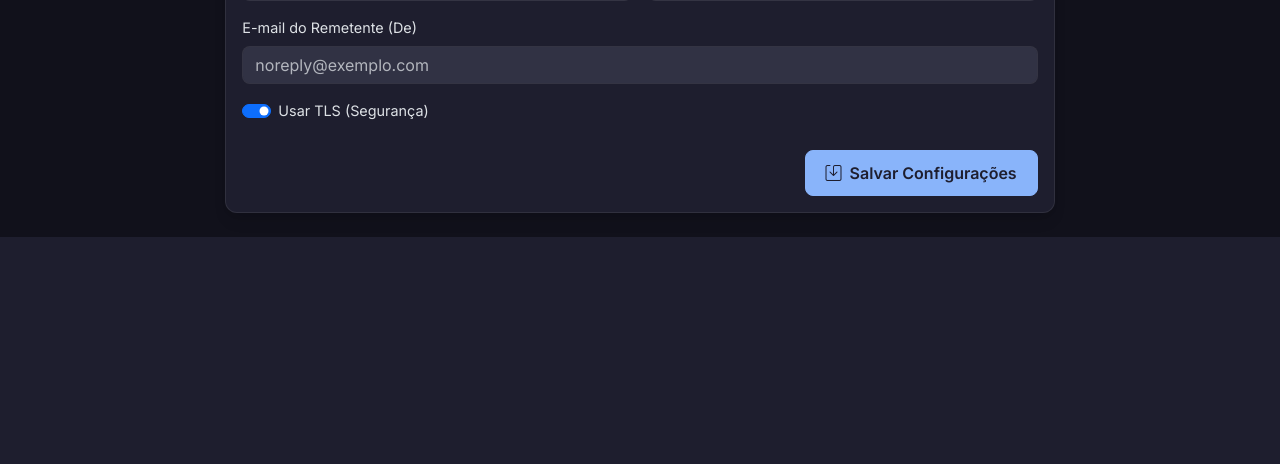
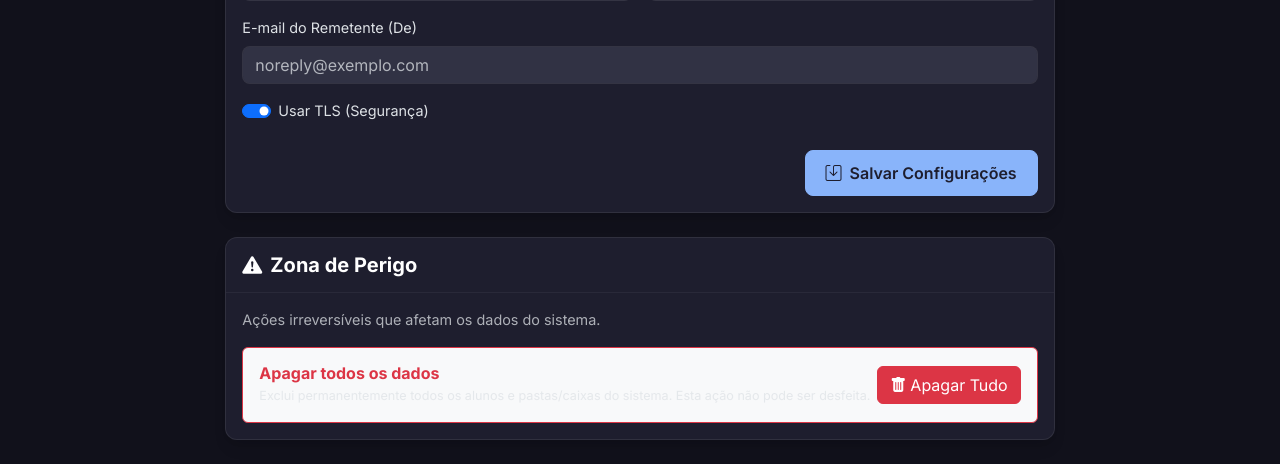
Before and after one commit to wilterporto/siscap, a Flask app: page /configuracoes in a window 1280 px wide. Shown: the part 775-1239 px from the top of the page. Before the commit the page ends 1012 px from the top, so only its background shows below. Run offline with Flask 3, Linux system fonts and the light colour scheme; a user stored in the database is signed in; some libraries are stand-ins or nearby versions.

Commit message:
incluído recurso para remover todos os alunos e todas as pastas

```diff
--- a/app.py
+++ b/app.py
@@ -775,6 +775,36 @@ def configuracoes():
 
     return render_template('configuracoes.html', config=config)
 
+@app.route('/configuracoes/apagar_tudo', methods=['POST'])
+@login_required
+def apagar_tudo():
+    if current_user.role != 'Administrador':
+        flash('Acesso negado. Apenas administradores podem realizar esta operação.', 'error')
+        return redirect(url_for('configuracoes'))
+
+    motivo = request.form.get('motivo')
+    if not motivo or not motivo.strip():
+        flash('O motivo é obrigatório para realizar esta operação.', 'error')
+        return redirect(url_for('configuracoes'))
+
+    try:
+        num_alunos = Aluno.query.count()
+        num_caixas = Caixa.query.count()
+
+        # Como Aluno tem chave estrangeira para Caixa, precisamos deletar os alunos primeiro.
+        Aluno.query.delete()
+        Caixa.query.delete()
+
+        log_audit('DELETE', 'Sistema', details=f'Todos os alunos ({num_alunos}) e pastas ({num_caixas}) foram apagados. Motivo: {motivo}')
+        db.session.commit()
+
+        flash(f'Sucesso! {num_alunos} alunos e {num_caixas} pastas foram apagados.', 'success')
+    except Exception as e:
+        db.session.rollback()
+        flash(f'Erro ao apagar dados: {str(e)}', 'error')
+
+    return redirect(url_for('configuracoes'))
+
 @app.route('/')
 @login_required
 def dashboard():
--- a/templates/configuracoes.html
+++ b/templates/configuracoes.html
@@ -121,6 +121,59 @@
             </div>
         </div>
     </div>
+
+    <!-- Zona de Perigo -->
+    <div class="row justify-content-center">
+        <div class="col-md-8">
+            <div class="card shadow-sm border-0 mb-4 border-danger">
+                <div class="card-header bg-danger text-white py-3 rounded-top">
+                    <h5 class="card-title fw-bold mb-0">
+                        <i class="bi bi-exclamation-triangle-fill me-2"></i>Zona de Perigo
+                    </h5>
+                </div>
+                <div class="card-body">
+                    <p class="text-muted">Ações irreversíveis que afetam os dados do sistema.</p>
+
+                    <div class="d-flex justify-content-between align-items-center border border-danger rounded p-3 bg-light">
+                        <div>
+                            <h6 class="fw-bold mb-1 text-danger">Apagar todos os dados</h6>
+                            <p class="mb-0 small text-muted">Exclui permanentemente todos os alunos e pastas/caixas do sistema. Esta ação não pode ser desfeita.</p>
+                        </div>
+                        <button type="button" class="btn btn-danger" data-bs-toggle="modal" data-bs-target="#apagarTudoModal">
+                            <i class="bi bi-trash-fill me-1"></i>Apagar Tudo
+                        </button>
+                    </div>
+                </div>
+            </div>
+        </div>
+    </div>
+</div>
+
+<!-- Modal Apagar Tudo -->
+<div class="modal fade" id="apagarTudoModal" tabindex="-1" aria-labelledby="apagarTudoModalLabel" aria-hidden="true">
+    <div class="modal-dialog">
+        <div class="modal-content">
+            <form action="{{ url_for('apagar_tudo') }}" method="POST">
+                <div class="modal-header bg-danger text-white">
+                    <h5 class="modal-title" id="apagarTudoModalLabel"><i class="bi bi-exclamation-triangle-fill me-2"></i>Atenção: Apagar Todos os Dados</h5>
+                    <button type="button" class="btn-close btn-close-white" data-bs-dismiss="modal" aria-label="Close"></button>
+                </div>
+                <div class="modal-body">
+                    <p class="fw-bold text-danger">Você está prestes a apagar TODOS os alunos e TODAS as pastas do sistema!</p>
+                    <p>Esta ação é permanente e não poderá ser desfeita. Todos os registros serão removidos do banco de dados.</p>
+
+                    <div class="mb-3">
+                        <label for="motivo" class="form-label fw-bold">Motivo da Exclusão <span class="text-danger">*</span></label>
+                        <textarea class="form-control" id="motivo" name="motivo" rows="3" required placeholder="Descreva o motivo desta ação..."></textarea>
+                    </div>
+                </div>
+                <div class="modal-footer bg-light">
+                    <button type="button" class="btn btn-secondary" data-bs-dismiss="modal">Cancelar</button>
+                    <button type="submit" class="btn btn-danger">Estou ciente, Apagar Tudo</button>
+                </div>
+            </form>
+        </div>
+    </div>
 </div>
 {% endblock %}
 
```
